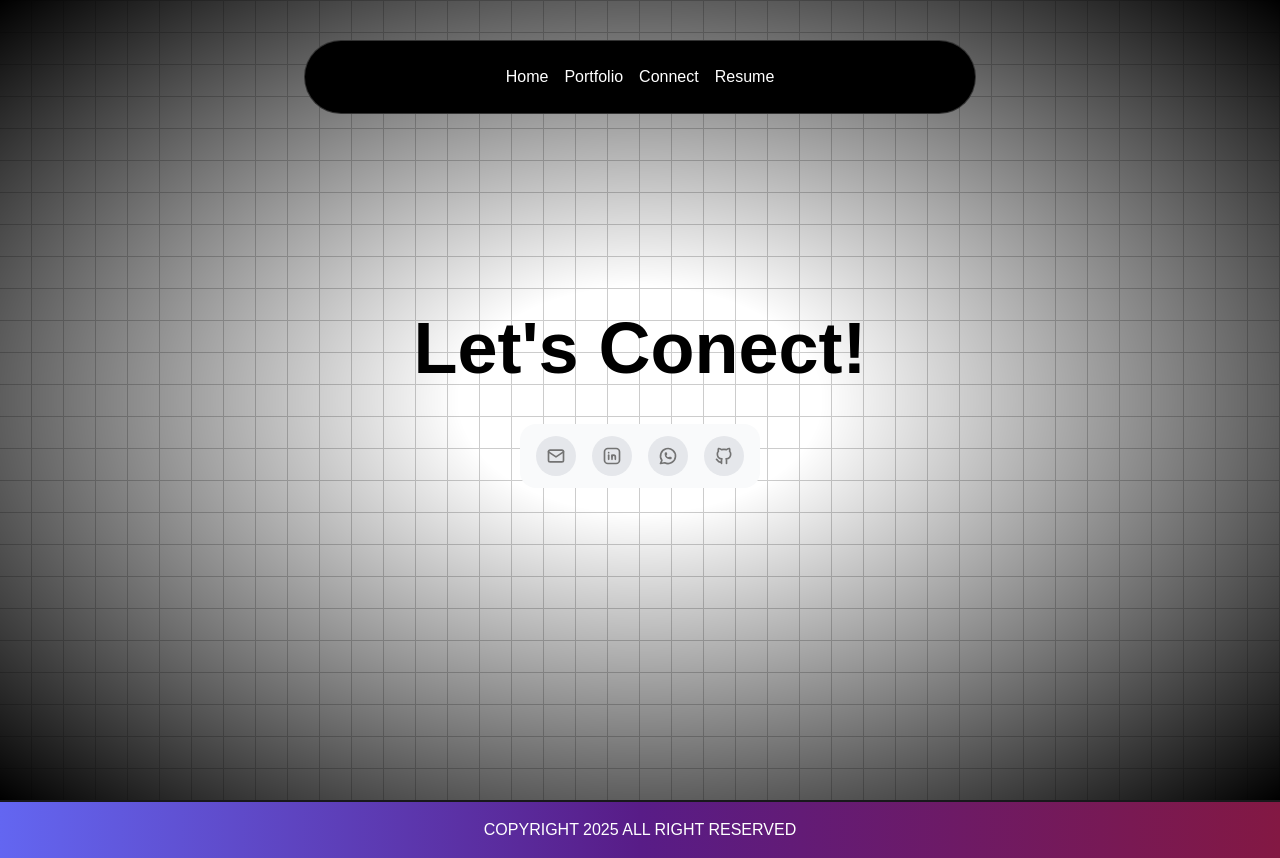
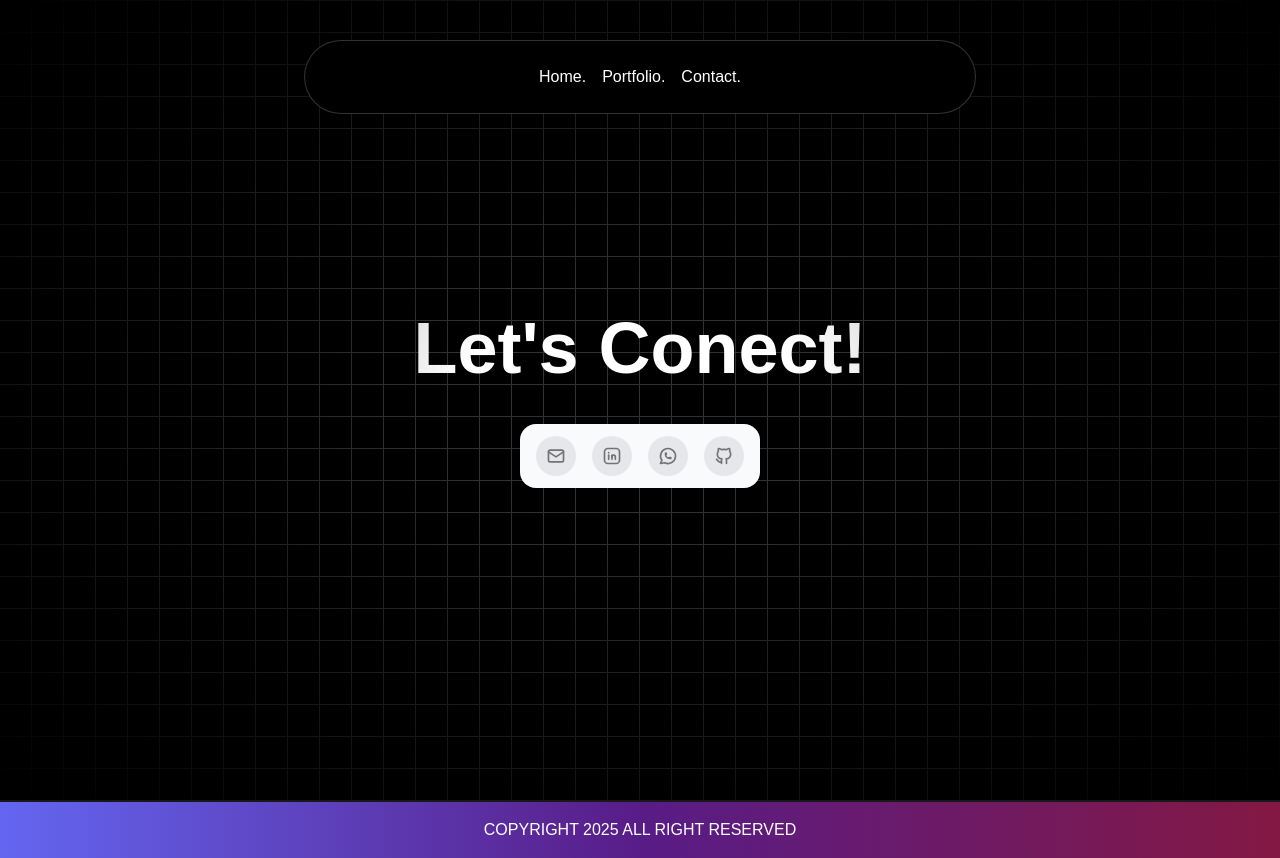
Before and after one commit to ubaidismail/nextJs_personal_portfolio, a Next.js app: page /contact in a window 1280 px wide. Built offline with nearby package versions, Linux system fonts and the light colour scheme.

Commit message:
nav and contact form fixes

```diff
--- a/src/app/contact/page.tsx
+++ b/src/app/contact/page.tsx
@@ -6,7 +6,7 @@ export default function Contact() {
         <>
 
             <div className='contact-area'>
-                <div className="h-[100vh] w-full dark:bg-black bg-white  dark:bg-grid-white/[0.2] bg-grid-black/[0.2] relative flex items-center justify-center">
+                <div className="h-[100vh] w-full dark:bg-black bg-black  dark:bg-grid-white/[0.2] bg-grid-white/[0.2] relative flex items-center justify-center">
                     {/* Radial gradient for the container to give a faded look */}
                     <div className="absolute pointer-events-none inset-0 flex items-center justify-center dark:bg-black bg-black [mask-image:radial-gradient(ellipse_at_center,transparent_20%,black)]"></div>
                     <div className="container mx-auto">
--- a/src/components/contactSection/docSlider.tsx
+++ b/src/components/contactSection/docSlider.tsx
@@ -67,7 +67,7 @@ export default function FloatingDockDemo() {
   ];
   return (
     <div className="flex items-center justify-center h-[35rem] w-full flex-col">
-        <h1 className='sm:text-7xl text-3xl font-bold text-black dark:text-white text-center pb-[40px]'>Let's Conect!</h1>
+        <h1 className='sm:text-7xl text-3xl font-bold text-white dark:text-white text-center pb-[40px]'>Let's Conect!</h1>
       <FloatingDock
         mobileClassName="translate-y-20" // only for demo, remove for production
         items={links}
--- a/src/components/navbar/navbar.tsx
+++ b/src/components/navbar/navbar.tsx
@@ -13,11 +13,11 @@ export default function Navbar({ className }: { className?: string }) {
     >
       <Menu setActive={setActive}>
         <Link href={'/'}>
-          <MenuItem setActive={setActive} active={active} item="Home">
+          <MenuItem setActive={setActive} active={active} item="Home.">
           </MenuItem>
         </Link>
         <Link href={'/portfolio'}>
-          <MenuItem setActive={setActive} active={active} item="Portfolio">
+          <MenuItem setActive={setActive} active={active} item="Portfolio.">
           </MenuItem>
         </Link>
         {/* <Link href={'/blog'}>
@@ -25,13 +25,13 @@ export default function Navbar({ className }: { className?: string }) {
           </MenuItem>
         </Link> */}
         <Link href={'/contact'}>
-          <MenuItem setActive={setActive} active={active} item="Connect">
+          <MenuItem setActive={setActive} active={active} item="Contact.">
           </MenuItem>
         </Link>
-        <Link href={'/UbaidIsmailCV.pdf'} target="_blank">
+        {/* <Link href={'/UbaidIsmailCV.pdf'} target="_blank">
           <MenuItem setActive={setActive}  active={active} item="Resume">
           </MenuItem>
-        </Link>
+        </Link> */}
 
 
       </Menu>
```
